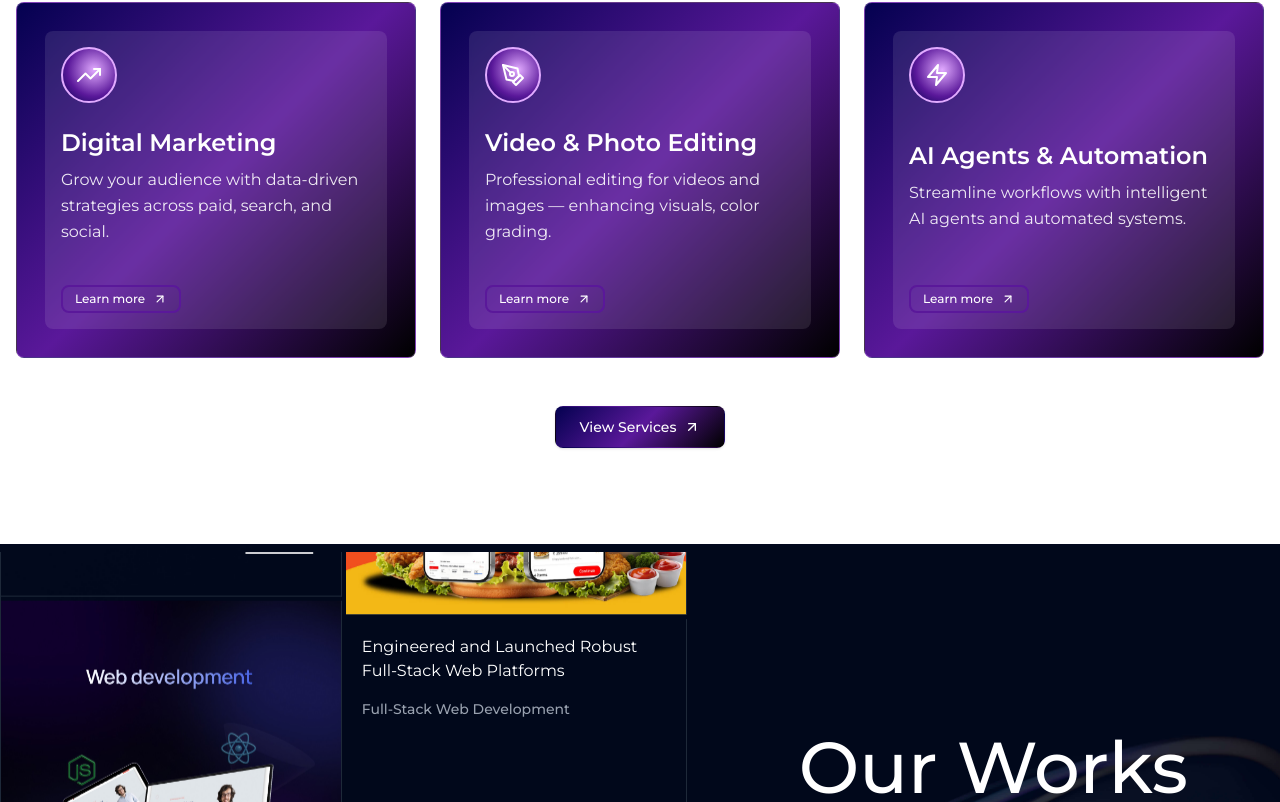
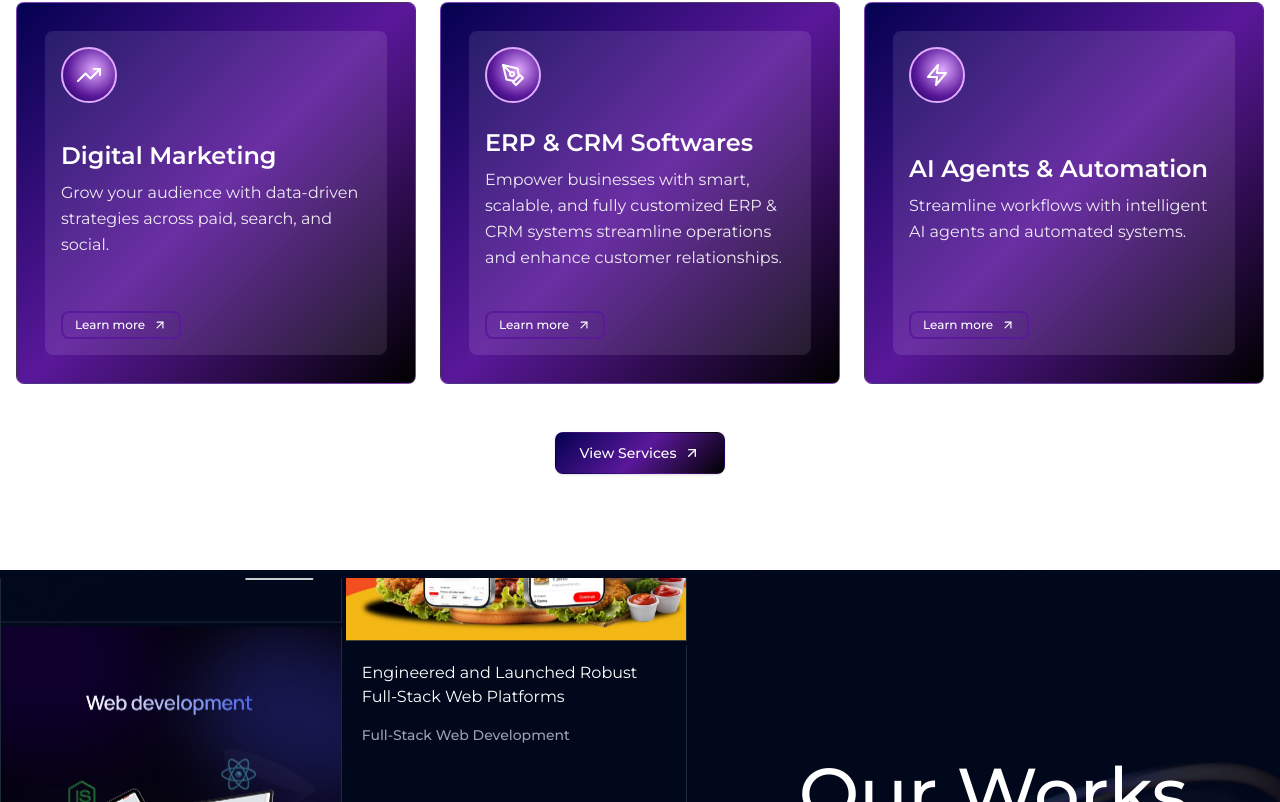
Before and after one commit to dappssolution/Dapps-solution-web-next.js, a Next.js app: page / in a window 1280 px wide. Shown: the part 2860-3662 px from the top of the page. Built offline with nearby package versions, Linux system fonts and the light colour scheme.

Commit message:
the data set

```diff
--- a/src/contexts/LanguageContext.tsx
+++ b/src/contexts/LanguageContext.tsx
@@ -128,8 +128,8 @@ export function LanguageProvider({ children }: { children: ReactNode }) {
     'services.service3.desc': 'Build a unique brand identity with thoughtful visual systems and messaging.',
     'services.service4.title': 'Digital Marketing',
     'services.service4.desc': 'Grow your audience with data-driven strategies across paid, search, and social.',
-    'services.service5.title': 'Video & Photo Editing',
-    'services.service5.desc': 'Professional editing for videos and images — enhancing visuals, color grading.',
+    'services.service5.title': 'ERP & CRM Softwares',
+    'services.service5.desc': 'Empower businesses with smart, scalable, and fully customized ERP & CRM  systems streamline operations and enhance customer relationships.',
     'services.service6.title': 'AI Agents & Automation',
     'services.service6.desc': 'Streamline workflows with intelligent AI agents and automated systems.',
     // Hero Section
@@ -380,8 +380,8 @@ export function LanguageProvider({ children }: { children: ReactNode }) {
     'services.service3.desc': 'بناء هوية علامة تجارية فريدة بأنظمة بصرية ورسائل مدروسة.',
     'services.service4.title': 'التسويق الرقمي',
     'services.service4.desc': 'نمِ جمهورك باستراتيجيات قائمة على البيانات عبر الإعلانات والبحث ووسائل التواصل.',
-    'services.service5.title': 'تحرير الفيديو والصور',
-    'services.service5.desc': 'تحرير احترافي للفيديوهات والصور — تحسين المرئيات وتعديل الألوان.',
+    'services.service5.title': 'أنظمة ERP و CRM',
+    'services.service5.desc': 'تمكّن الشركات من خلال أنظمة ERP وCRM ذكية وقابلة للتطوير ومخصصة بالكامل لتبسيط العمليات وتعزيز علاقات العملاء',
     'services.service6.title': 'وكلاء الذكاء الاصطناعي والأتمتة',
     'services.service6.desc': 'تبسيط سير العمل باستخدام وكلاء الذكاء الاصطناعي الذكي والأنظمة المؤتمتة.',
   // Hero Section (Arabic)
```
